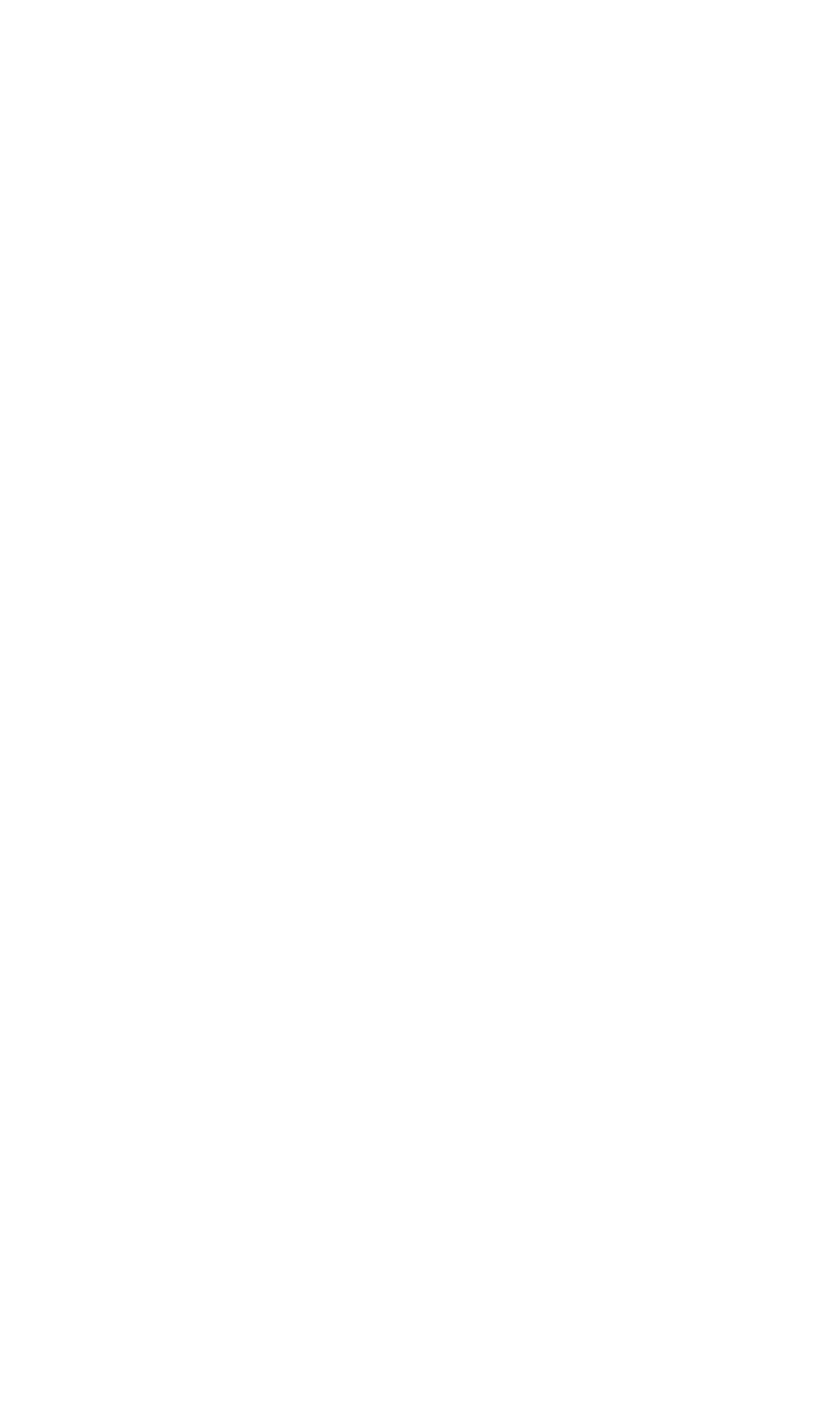
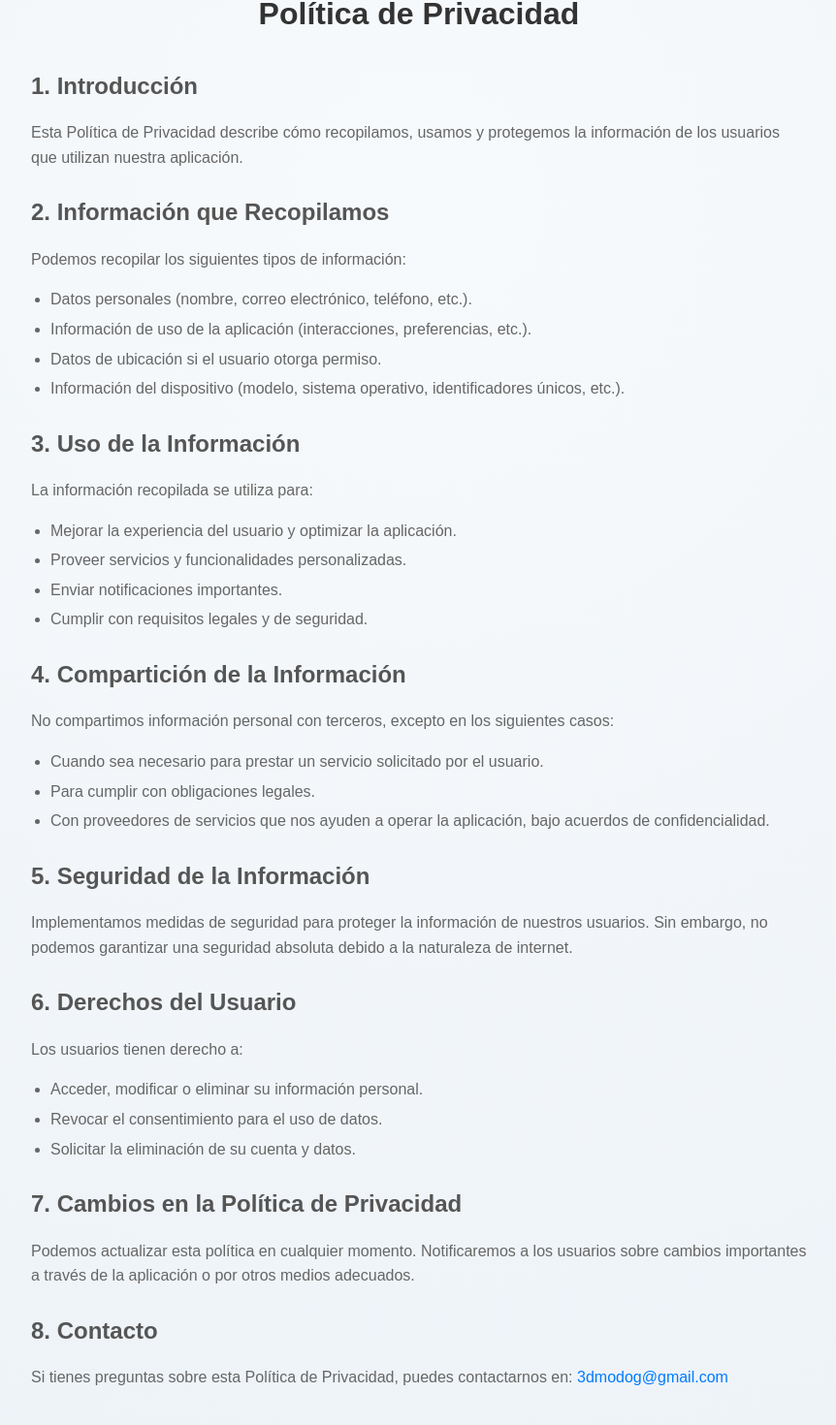
Before and after one commit to OlidenGrande/og, a React (Create React App) app: page /privacy in a window 1280 px wide. Shown: the part 1138-2608 px from the top of the page at 97% size, without its empty margins (208-1070 px from the left). Before the commit the page ends 1134 px from the top, so only its background shows below. Built offline with nearby package versions, Linux system fonts and the light colour scheme.

Commit message:
privacy restore

```diff
--- a/src/App.js
+++ b/src/App.js
@@ -4,19 +4,17 @@ import Header from "./Header";
 import About from "./About";
 import './App.css';
 import Footer from "./Footer";
-
-function Home() {
-    return (
-        <About/>
-    )
-}
+import Privacy from "./Privacy";
 
 function App() {
   return (
     <BrowserRouter>
       <div className="App">
         <Header />
-        <Home/>
+        <About />
+        <Routes>
+          <Route path="/privacy" element={<Privacy />} />
+        </Routes>
         <Footer />
       </div>
     </BrowserRouter>
--- a/src/Footer.js
+++ b/src/Footer.js
@@ -1,12 +1,14 @@
 import React from 'react';
+import { Link } from 'react-router-dom';
 import './Footer.css';
 
 function Footer() {
   return (
     <footer className="footer">
       <div className="footer-links">
-        <a href="https://olidengrande.github.io/og/privacy.html" target="_blank" rel="noopener noreferrer">Privacy Policy</a>
+        <Link to="/privacy">Privacy Policy</Link>
       </div>
+      {/* ... (el resto del componente) ... */}
     </footer>
   );
 }
--- /dev/null
+++ b/src/Privacy.js
@@ -0,0 +1,74 @@
+import React from "react";
+import "./Privacy.css";
+
+function Privacy() {
+  return (
+    <div className="privacy-policy-container">
+      <h1>Política de Privacidad</h1>
+
+      <section>
+        <h2>1. Introducción</h2>
+        <p>Esta Política de Privacidad describe cómo recopilamos, usamos y protegemos la información de los usuarios que utilizan nuestra aplicación.</p>
+      </section>
+
+      <section>
+        <h2>2. Información que Recopilamos</h2>
+        <p>Podemos recopilar los siguientes tipos de información:</p>
+        <ul>
+          <li>Datos personales (nombre, correo electrónico, teléfono, etc.).</li>
+          <li>Información de uso de la aplicación (interacciones, preferencias, etc.).</li>
+          <li>Datos de ubicación si el usuario otorga permiso.</li>
+          <li>Información del dispositivo (modelo, sistema operativo, identificadores únicos, etc.).</li>
+        </ul>
+      </section>
+
+      <section>
+        <h2>3. Uso de la Información</h2>
+        <p>La información recopilada se utiliza para:</p>
+        <ul>
+          <li>Mejorar la experiencia del usuario y optimizar la aplicación.</li>
+          <li>Proveer servicios y funcionalidades personalizadas.</li>
+          <li>Enviar notificaciones importantes.</li>
+          <li>Cumplir con requisitos legales y de seguridad.</li>
+        </ul>
+      </section>
+
+      <section>
+        <h2>4. Compartición de la Información</h2>
+        <p>No compartimos información personal con terceros, excepto en los siguientes casos:</p>
+        <ul>
+          <li>Cuando sea necesario para prestar un servicio solicitado por el usuario.</li>
+          <li>Para cumplir con obligaciones legales.</li>
+          <li>Con proveedores de servicios que nos ayuden a operar la aplicación, bajo acuerdos de confidencialidad.</li>
+        </ul>
+      </section>
+
+      <section>
+        <h2>5. Seguridad de la Información</h2>
+        <p>Implementamos medidas de seguridad para proteger la información de nuestros usuarios. Sin embargo, no podemos garantizar una seguridad absoluta debido a la naturaleza de internet.</p>
+      </section>
+
+      <section>
+        <h2>6. Derechos del Usuario</h2>
+        <p>Los usuarios tienen derecho a:</p>
+        <ul>
+          <li>Acceder, modificar o eliminar su información personal.</li>
+          <li>Revocar el consentimiento para el uso de datos.</li>
+          <li>Solicitar la eliminación de su cuenta y datos.</li>
+        </ul>
+      </section>
+
+      <section>
+        <h2>7. Cambios en la Política de Privacidad</h2>
+        <p>Podemos actualizar esta política en cualquier momento. Notificaremos a los usuarios sobre cambios importantes a través de la aplicación o por otros medios adecuados.</p>
+      </section>
+
+      <section>
+        <h2>8. Contacto</h2>
+        <p>Si tienes preguntas sobre esta Política de Privacidad, puedes contactarnos en: <a href="mailto:3dmodog@gmail.com">3dmodog@gmail.com</a></p>
+      </section>
+    </div>
+  );
+}
+
+export default Privacy;
```
Also changed, not shown: privacy.html (deleted, +0 -76 lines), src/Privacy.css (renamed from privacy.css), 10 other files (tests, documents, lock files or other folders).
